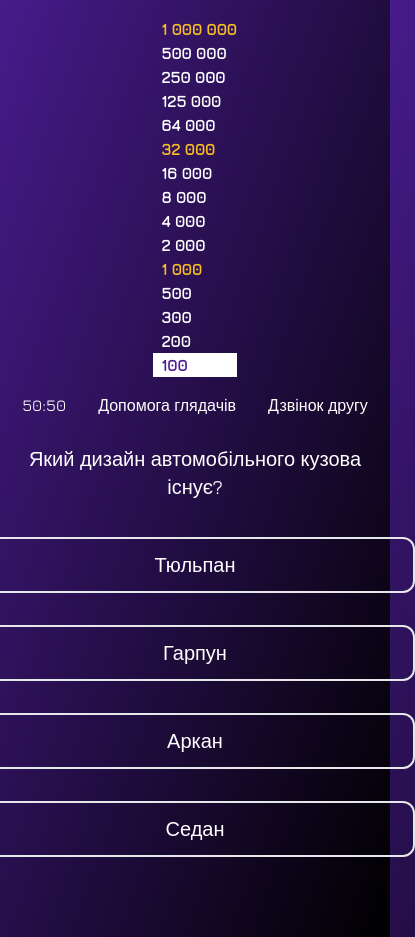
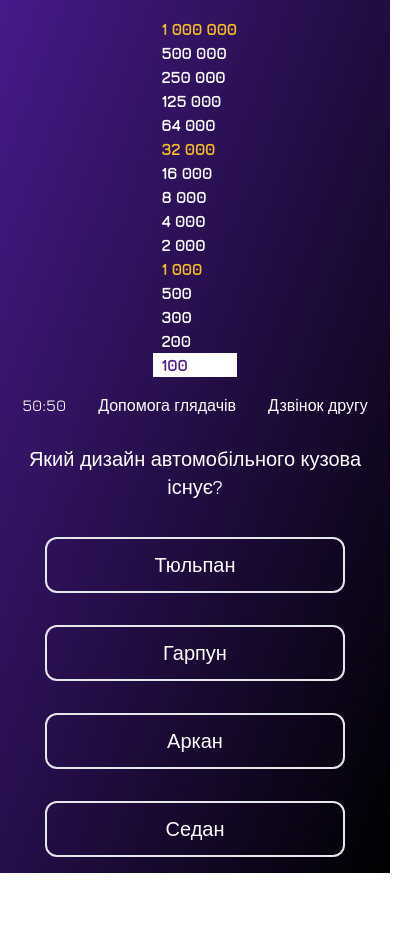
Before and after one commit to sashachinatown/3-mini-projects-js, a website: page mil-game.html in a window 390 px wide. Shown: the part 151-1088 px from the top of the page, 415 px wide, since content can reach past the window. After the commit the page ends 1024 px from the top, so only its background shows below. Drawn offline with nearby package versions, Linux system fonts and the light colour scheme.

Commit message:
background display fix

```diff
--- a/mil-game.html
+++ b/mil-game.html
@@ -12,7 +12,7 @@
     <link href="https://fonts.googleapis.com/css2?family=Jura:wght@300;500&display=swap" rel="stylesheet">
     <script src="https://cdn.tailwindcss.com"></script>
 </head>
-<body class="text-white bg-gradient-to-br from-violet-900 to-black bg-cover h-fit">
+<body class="text-white bg-gradient-to-br from-violet-900 to-black bg-cover sm:h-[100vh] h-fit">
     <header class="mt-5 mx-10 text-center flex flex-col justify-start items-center">
         <h1 class="pt-7 font-semibold text-4xl">Хто Хоче Стати Мільйонером?</h1>
 
@@ -42,18 +42,18 @@
             <li class="active">100</li>
         </ul>
     </main>
-    <section class="mb-16 mt-3">
+    <section class="mt-3">
         <h2 class="font-medium text-xl text-center">Питання</h2>
         <div class="flex flex-wrap flex-row items-center justify-center mt-5">
             <span id="viewersVotes" class="hide">10%</span>
             <button
                 type="button"
-                class="py-3 px-6 min-w-[440px] font-medium text-xl border-2 rounded-xl hover:text-violet-900 hover:bg-white">
+                class="py-3 px-6 sm:min-w-[440px] min-w-[300px] font-medium text-xl border-2 rounded-xl hover:text-violet-900 hover:bg-white">
                     Відповідь 1
             </button>
             <button
                 type="button"
-                class="py-3 px-6 min-w-[440px] font-medium text-xl border-2 rounded-xl hover:text-violet-900 hover:bg-white">
+                class="py-3 px-6 sm:min-w-[440px] min-w-[300px] font-medium text-xl border-2 rounded-xl hover:text-violet-900 hover:bg-white">
                     Відповідь 2
             </button>
             <span id="viewersVotes" class="hide">50%</span>
@@ -62,12 +62,12 @@
             <span id="viewersVotes" class="hide">5%</span>
             <button
                 type="button"
-                class="py-3 px-6 min-w-[440px] font-medium text-xl border-2 rounded-xl hover:text-violet-900 hover:bg-white">
+                class="py-3 px-6 sm:min-w-[440px] min-w-[300px] font-medium text-xl border-2 rounded-xl hover:text-violet-900 hover:bg-white">
                     Відповідь 1
             </button>
             <button
                 type="button"
-                class="py-3 px-6 min-w-[440px] font-medium text-xl border-2 rounded-xl hover:text-violet-900 hover:bg-white">
+                class="py-3 px-6 sm:min-w-[440px] min-w-[300px] font-medium text-xl border-2 rounded-xl hover:text-violet-900 hover:bg-white">
                     Відповідь 2
             </button>
             <span id="viewersVotes" class="hide">35%</span>
```
Also changed, not shown: mil-menu.html (+1 -1 lines).
